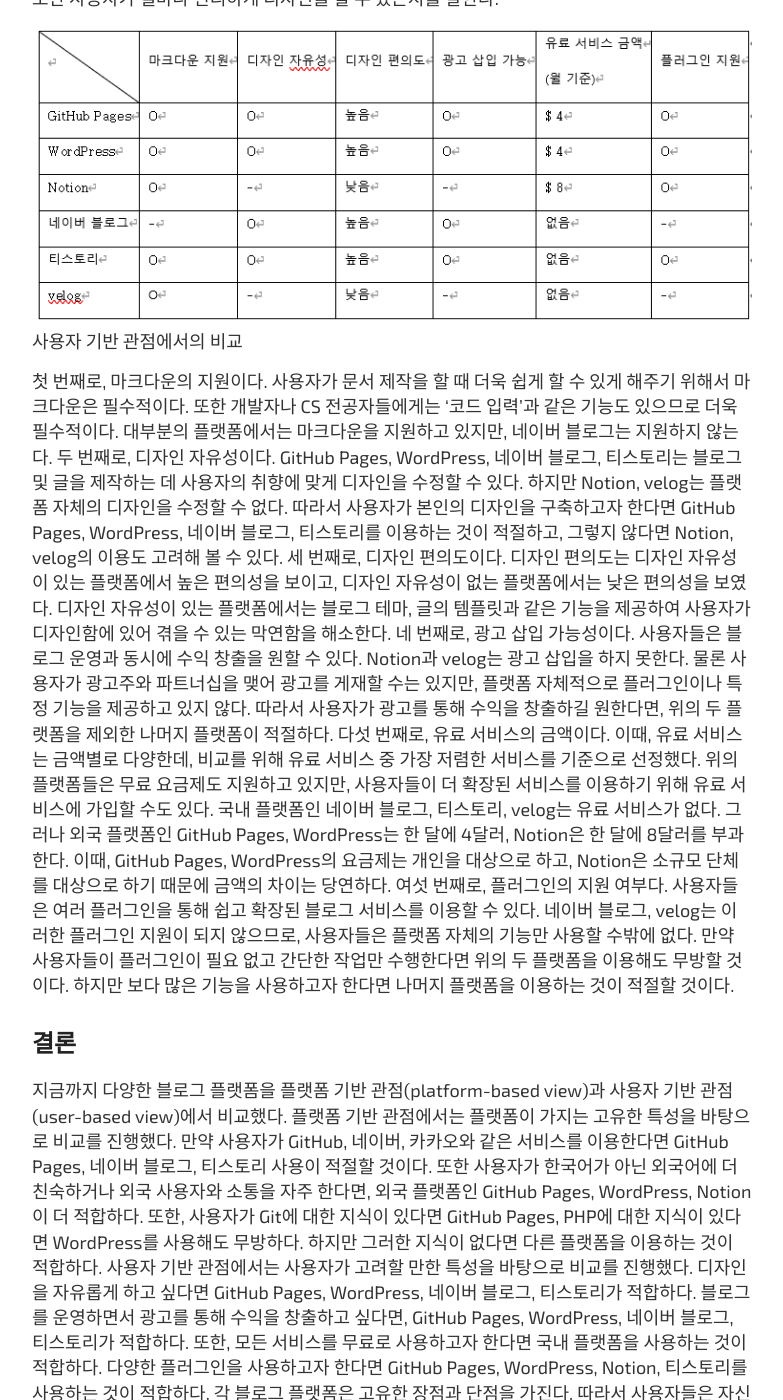
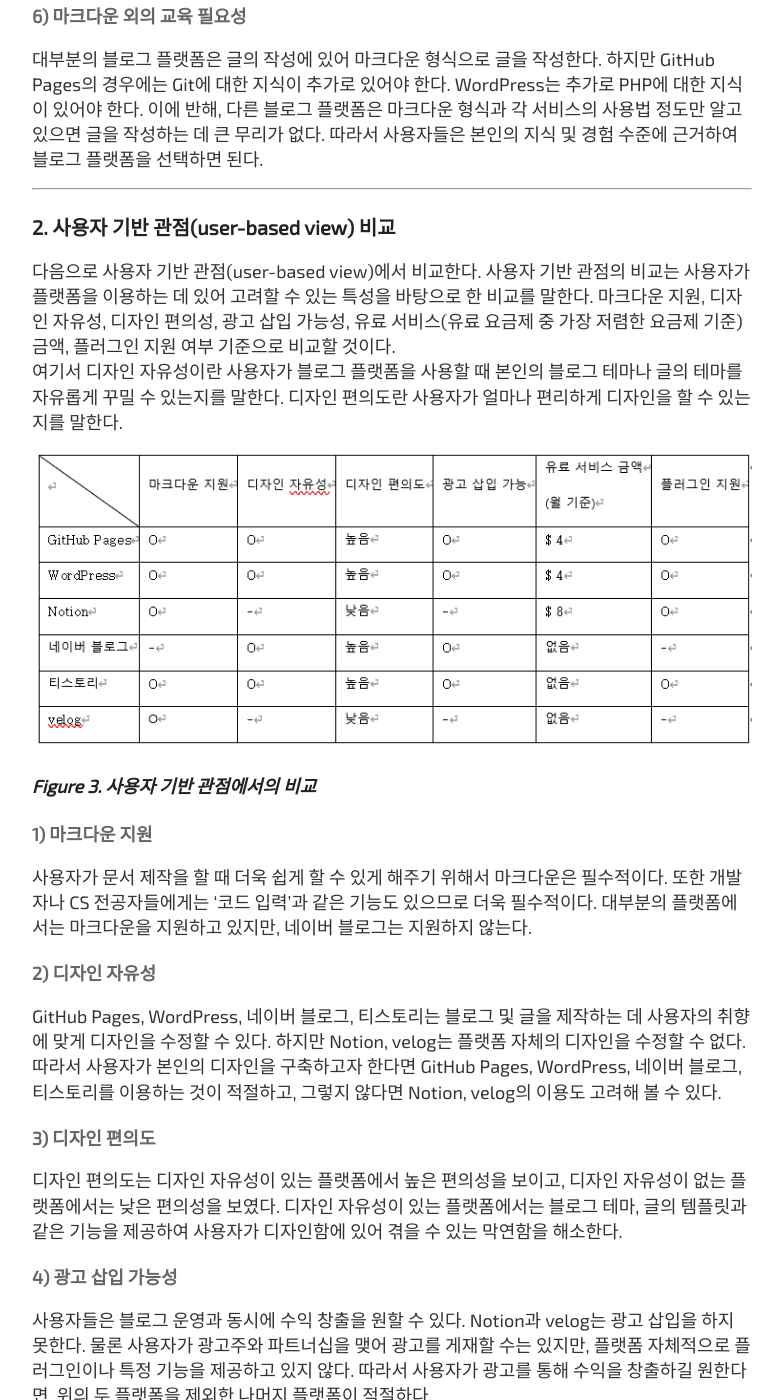
Before and after one commit to ciment1010/ciment1010.github.io, a Jekyll site: the page built from _posts/2023-10-05-개발자 블로그 플랫폼 비교.md, in a window 1280 px wide and 1400 px high, scrolled down 2530 px. Shown: the whole window, without its empty margins (248-1031 px from the left). Built offline with Jekyll 4.4.1, drawn with Linux system fonts in a browser that asks for light colours; some web fonts are replaced; comment, search, counter and statistics services are not loaded; some of the changed text lies outside the part shown.

Commit message:
fix: 내용 수정

```diff
--- a/_posts/2023-10-05-개발자 블로그 플랫폼 비교.md
+++ b/_posts/2023-10-05-개발자 블로그 플랫폼 비교.md
@@ -5,14 +5,16 @@
 tags: 블로그, 플랫폼
 ---
 
-> 요약 – 개발자와 CS 전공자들에게 블로그는 지식 공유의 중요한 수단이다. 하지만 현재는 수많은 블로그 플랫폼이 존재하여, 사용자들이 자신에게 적합한 플랫폼을 선택하는 데 어려움을 겪고 있다. 따라서 GitHub Pages, WordPress, Notion, 네이버 블로그, 티스토리, velog를 플랫폼 기반 관점, 사용자 기반 관점에서 비교하여 각각의 특성을 알아보고자 한다. 플랫폼 기반 관점에서는 플랫폼이 가지는 고유한 특성(운영사(자), 제작 국가, 지원 언어, 용도, 회원 가입의 필요성, 마크다운 외의 교육(언어) 필요성)을 바탕으로 비교한다. 사용자 기반 관점에서는 사용자가 고려할 만한 특성(마크다운 지원, 디자인 자유성, 디자인 편의성, 광고 삽입 가능성, 유료 서비스 금액, 플러그인 지원 여부)을 바탕으로 비교한다. 비교 결과를 통해, 사용자들은 자신의 목적과 필요에 적합한 플랫폼을 선택할 수 있다.
+> 요약 – 개발자와 CS 전공자들에게 블로그는 지식 공유의 중요한 수단이다. 하지만 현재는 수많은 블로그 플랫폼이 존재하여, 사용자들이 자신에게 적합한 플랫폼을 선택하는 데 어려움을 겪고 있다. 따라서 **GitHub Pages, WordPress, Notion, 네이버 블로그, 티스토리, velog**를 플랫폼 기반 관점, 사용자 기반 관점에서 비교하여 각각의 특성을 알아보고자 한다. **플랫폼 기반 관점**에서는 플랫폼이 가지는 고유한 특성(운영사(자), 제작 국가, 지원 언어, 용도, 회원 가입의 필요성, 마크다운 외의 교육(언어) 필요성)을 바탕으로 비교한다. **사용자 기반 관점**에서는 사용자가 고려할 만한 특성(마크다운 지원, 디자인 자유성, 디자인 편의성, 광고 삽입 가능성, 유료 서비스 금액, 플러그인 지원 여부)을 바탕으로 비교한다. 비교 결과를 통해, 사용자들은 자신의 목적과 필요에 적합한 플랫폼을 선택할 수 있다.
 
 ## 서론
-개발자들과 CS 전공자들에게 있어 블로그는 정보와 지식을 공유하는 중요한 창구이다. 이러한 중요성에 따라 오늘날에는 수많은 블로그 플랫폼이 존재한다. 따라서 새로운 개발자들이나 블로그를 시작하려는 사람들에게는 블로그 플랫폼의 선택이 힘들 수 있다.  이 글에서는 대표적인 외국 블로그 플랫폼인 GitHub Pages, WordPress, Notion과 국내 블로그 플랫폼인 네이버 블로그, 티스토리, velog를 비교하고자 한다. 먼저 플랫폼 기반 관점(platform-based view)에서 비교하여, 플랫폼의 특징에 대해 각각 살펴본다. 다음으로 사용자 기반 관점(user-based view)에서 비교하여 어떤 블로그가 사용자의 관점에서 더 유용한지 살펴본다.
+개발자들과 CS 전공자들에게 있어 블로그는 정보와 지식을 공유하는 중요한 창구이다. 이러한 중요성에 따라 오늘날에는 수많은 블로그 플랫폼이 존재한다. 따라서 새로운 개발자들이나 블로그를 시작하려는 사람들에게는 블로그 플랫폼의 선택이 힘들 수 있다.  이 글에서는 대표적인 외국 블로그 플랫폼인 **GitHub Pages, WordPress, Notion**과 국내 블로그 플랫폼인 **네이버 블로그, 티스토리, velog**를 비교하고자 한다. 먼저 **플랫폼 기반 관점(platform-based view)**에서 비교하여, 플랫폼의 특징에 대해 각각 살펴본다. 다음으로 **사용자 기반 관점(user-based view)**에서 비교하여 어떤 블로그가 사용자의 관점에서 더 유용한지 살펴본다.
 <br>
 ![GitHub Pages, Notion의 로고]({{site.baseurl}}/images/20231005/01.png)
 <br>
-GitHub Pages, Notion의 로고
+###### *Figure 1. GitHub Pages, Notion의 로고*
+
+***
 
 ## 본론
 이 글에서는 비교할 블로그 플랫폼으로 GitHub Pages, WordPress, Notion, 네이버 블로그, 티스토리, velog를 택한다. 그리고 이들을 플랫폼 기반 관점, 사용자 기반 관점에서 비교해 보며 각 플랫폼의 특징에 대해 알아보고자 한다.
@@ -22,31 +24,61 @@
 
 ![플랫폼 기반 관점에서의 비교]({{site.baseurl}}/images/20231005/02.png)
 <br>
-플랫폼 기반 관점에서의 비교
-<br>
+###### *Figure 2. 플랫폼 기반 관점에서의 비교*
+
+#### 1) 운영사(자)
 먼저 운영사(자) 항목에서 보면, GitHub Pages, 네이버 블로그, 티스토리는 이미 자사의 서비스 플랫폼이 존재하고, 이에 대한 확장 서비스로 블로그 플랫폼을 운영함을 알 수 있다. 따라서 만약 사용자가 GitHub, 네이버, 카카오를 이용하고 있다면 자사의 블로그 플랫폼을 이용하는 것이 적합하다.
-두 번째와 세 번째는 제작 국가와 지원 언어이다. 국외 플랫폼에서는 당연히 영어를   지원한다. 그리고 한국어와 같은 다른 국가의 언어들도 지원한다. 그러나 한국에서 제작된 블로그 플랫폼의 경우에는 한국어만 지원된다. 따라서 한국어 외의 다른 언어가 더 편하거나 외국인과 교류할 예정이라면 GitHub Pages, WordPress, Notion을, 그렇지 않다면 국내 블로그 플랫폼을 이용하는 것이 적합하다.
-네 번째로 용도이다. 대부분의 블로그 플랫폼은 블로그를 목적으로 운용되고 있으며 Notion의 경우에는 필기 및 위키, 협업의 목적으로 사용된다. 이 글에서는 블로그를 기준으로 살피고 있으므로, 모든 플랫폼은 용도에 있어서 적절하다.
-다섯 번째로 회원가입의 필요성이다. 모든 플랫폼은 서비스를 이용하기 위해서 회원가입이 필요하다. 따라서 사용자들은 해당 서비스 이용 시 회원가입을 필수로 해야 한다. 물론 회원가입을 하지 않아도 조회는 할 수 있지만, 이 글은 블로그의 운영을 목적으로 하므로, 모든 플랫폼에서 회원가입이 필수라고 볼 수 있다.
-여섯 번째로 마크다운 외의 교육 필요성이다. 대부분의 블로그 플랫폼은 글의 작성에 있어 마크다운 형식으로 글을 작성한다. 하지만 GitHub Pages의 경우에는 Git에 대한 지식이 추가로 있어야 한다. WordPress는 추가로 PHP에 대한 지식이 있어야 한다. 이에 반해, 다른 블로그 플랫폼은 마크다운 형식과 각 서비스의 사용법 정도만 알고 있으면 글을 작성하는 데 큰 무리가 없다. 따라서 사용자들은 본인의 지식 및 경험 수준에 근거하여 블로그 플랫폼을 선택하면 된다.
+
+#### 2 & 3) 제작 국가 & 지원 언어
+국외 플랫폼에서는 당연히 영어를   지원한다. 그리고 한국어와 같은 다른 국가의 언어들도 지원한다. 그러나 한국에서 제작된 블로그 플랫폼의 경우에는 한국어만 지원된다. 따라서 한국어 외의 다른 언어가 더 편하거나 외국인과 교류할 예정이라면 GitHub Pages, WordPress, Notion을, 그렇지 않다면 국내 블로그 플랫폼을 이용하는 것이 적합하다.
+
+#### 4) 용도
+대부분의 블로그 플랫폼은 블로그를 목적으로 운용되고 있으며 Notion의 경우에는 필기 및 위키, 협업의 목적으로 사용된다. 이 글에서는 블로그를 기준으로 살피고 있으므로, 모든 플랫폼은 용도에 있어서 적절하다.
+
+#### 5) 회원가입의 필요성
+모든 플랫폼은 서비스를 이용하기 위해서 회원가입이 필요하다. 따라서 사용자들은 해당 서비스 이용 시 회원가입을 필수로 해야 한다. 물론 회원가입을 하지 않아도 조회는 할 수 있지만, 이 글은 블로그의 운영을 목적으로 하므로, 모든 플랫폼에서 회원가입이 필수라고 볼 수 있다.
+
+#### 6) 마크다운 외의 교육 필요성
+대부분의 블로그 플랫폼은 글의 작성에 있어 마크다운 형식으로 글을 작성한다. 하지만 GitHub Pages의 경우에는 Git에 대한 지식이 추가로 있어야 한다. WordPress는 추가로 PHP에 대한 지식이 있어야 한다. 이에 반해, 다른 블로그 플랫폼은 마크다운 형식과 각 서비스의 사용법 정도만 알고 있으면 글을 작성하는 데 큰 무리가 없다. 따라서 사용자들은 본인의 지식 및 경험 수준에 근거하여 블로그 플랫폼을 선택하면 된다.
+
+***
 
 ### 2. 사용자 기반 관점(user-based view) 비교
-다음으로 사용자 기반 관점(user-based view)에서 비교한다. 사용자 기반 관점의 비교는 사용자가 플랫폼을 이용하는 데 있어 고려할 수 있는 특성을 바탕으로 한 비교를 말한다. 마크다운 지원, 디자인 자유성, 디자인 편의성, 광고 삽입 가능성, 유료 서비스(유료 요금제 중 가장 저렴한 요금제 기준) 금액, 플러그인 지원 여부 기준으로 비교할 것이다. 여기서 디자인 자유성이란 사용자가 블로그 플랫폼을 사용할 때 본인의 블로그 테마나 글의 테마를 자유롭게 꾸밀 수 있는지를 말한다. 디자인 편의도란 사용자가 얼마나 편리하게 디자인을 할 수 있는지를 말한다.
+다음으로 사용자 기반 관점(user-based view)에서 비교한다. 사용자 기반 관점의 비교는 사용자가 플랫폼을 이용하는 데 있어 고려할 수 있는 특성을 바탕으로 한 비교를 말한다. 마크다운 지원, 디자인 자유성, 디자인 편의성, 광고 삽입 가능성, 유료 서비스(유료 요금제 중 가장 저렴한 요금제 기준) 금액, 플러그인 지원 여부 기준으로 비교할 것이다.
+<br>
+여기서 디자인 자유성이란 사용자가 블로그 플랫폼을 사용할 때 본인의 블로그 테마나 글의 테마를 자유롭게 꾸밀 수 있는지를 말한다. 디자인 편의도란 사용자가 얼마나 편리하게 디자인을 할 수 있는지를 말한다.
 
 ![사용자 기반 관점에서의 비교]({{site.baseurl}}/images/20231005/03.png)
 <br>
-사용자 기반 관점에서의 비교
-<br>
+###### *Figure 3. 사용자 기반 관점에서의 비교*
 
-첫 번째로, 마크다운의 지원이다. 사용자가 문서 제작을 할 때 더욱 쉽게 할 수 있게 해주기 위해서 마크다운은 필수적이다. 또한 개발자나 CS 전공자들에게는 ‘코드 입력’과 같은 기능도 있으므로 더욱 필수적이다. 대부분의 플랫폼에서는 마크다운을 지원하고 있지만, 네이버 블로그는 지원하지 않는다.
-두 번째로, 디자인 자유성이다. GitHub Pages, WordPress, 네이버 블로그, 티스토리는 블로그 및 글을 제작하는 데 사용자의 취향에 맞게 디자인을 수정할 수 있다. 하지만 Notion, velog는 플랫폼 자체의 디자인을 수정할 수 없다. 따라서 사용자가 본인의 디자인을 구축하고자 한다면 GitHub Pages, WordPress, 네이버 블로그, 티스토리를 이용하는 것이 적절하고, 그렇지 않다면 Notion, velog의 이용도 고려해 볼 수 있다.
-세 번째로, 디자인 편의도이다. 디자인 편의도는 디자인 자유성이 있는 플랫폼에서 높은 편의성을 보이고, 디자인 자유성이 없는 플랫폼에서는 낮은 편의성을 보였다. 디자인 자유성이 있는 플랫폼에서는 블로그 테마, 글의 템플릿과 같은 기능을 제공하여 사용자가 디자인함에 있어 겪을 수 있는 막연함을 해소한다.
-네 번째로, 광고 삽입 가능성이다. 사용자들은 블로그 운영과 동시에 수익 창출을 원할 수 있다. Notion과 velog는 광고 삽입을 하지 못한다. 물론 사용자가 광고주와 파트너십을 맺어 광고를 게재할 수는 있지만, 플랫폼 자체적으로 플러그인이나 특정 기능을 제공하고 있지 않다. 따라서 사용자가 광고를 통해 수익을 창출하길 원한다면, 위의 두 플랫폼을 제외한 나머지 플랫폼이 적절하다.
-다섯 번째로, 유료 서비스의 금액이다. 이때, 유료 서비스는 금액별로 다양한데, 비교를 위해 유료 서비스 중 가장 저렴한 서비스를 기준으로 선정했다. 위의 플랫폼들은 무료 요금제도 지원하고 있지만, 사용자들이 더 확장된 서비스를 이용하기 위해 유료 서비스에 가입할 수도 있다. 국내 플랫폼인 네이버 블로그, 티스토리, velog는 유료 서비스가 없다. 그러나 외국 플랫폼인 GitHub Pages, WordPress는 한 달에 4달러, Notion은 한 달에 8달러를 부과한다. 이때, GitHub Pages, WordPress의 요금제는 개인을 대상으로 하고, Notion은 소규모 단체를 대상으로 하기 때문에 금액의 차이는 당연하다.
-여섯 번째로, 플러그인의 지원 여부다. 사용자들은 여러 플러그인을 통해 쉽고 확장된 블로그 서비스를 이용할 수 있다. 네이버 블로그, velog는 이러한 플러그인 지원이 되지 않으므로, 사용자들은 플랫폼 자체의 기능만 사용할 수밖에 없다. 만약 사용자들이 플러그인이 필요 없고 간단한 작업만 수행한다면 위의 두 플랫폼을 이용해도 무방할 것이다. 하지만 보다 많은 기능을 사용하고자 한다면 나머지 플랫폼을 이용하는 것이 적절할 것이다.
+#### 1) 마크다운 지원
+사용자가 문서 제작을 할 때 더욱 쉽게 할 수 있게 해주기 위해서 마크다운은 필수적이다. 또한 개발자나 CS 전공자들에게는 ‘코드 입력’과 같은 기능도 있으므로 더욱 필수적이다. 대부분의 플랫폼에서는 마크다운을 지원하고 있지만, 네이버 블로그는 지원하지 않는다.
+
+#### 2) 디자인 자유성
+GitHub Pages, WordPress, 네이버 블로그, 티스토리는 블로그 및 글을 제작하는 데 사용자의 취향에 맞게 디자인을 수정할 수 있다. 하지만 Notion, velog는 플랫폼 자체의 디자인을 수정할 수 없다. 따라서 사용자가 본인의 디자인을 구축하고자 한다면 GitHub Pages, WordPress, 네이버 블로그, 티스토리를 이용하는 것이 적절하고, 그렇지 않다면 Notion, velog의 이용도 고려해 볼 수 있다.
+
+#### 3) 디자인 편의도
+디자인 편의도는 디자인 자유성이 있는 플랫폼에서 높은 편의성을 보이고, 디자인 자유성이 없는 플랫폼에서는 낮은 편의성을 보였다. 디자인 자유성이 있는 플랫폼에서는 블로그 테마, 글의 템플릿과 같은 기능을 제공하여 사용자가 디자인함에 있어 겪을 수 있는 막연함을 해소한다.
+
+#### 4) 광고 삽입 가능성
+사용자들은 블로그 운영과 동시에 수익 창출을 원할 수 있다. Notion과 velog는 광고 삽입을 하지 못한다. 물론 사용자가 광고주와 파트너십을 맺어 광고를 게재할 수는 있지만, 플랫폼 자체적으로 플러그인이나 특정 기능을 제공하고 있지 않다. 따라서 사용자가 광고를 통해 수익을 창출하길 원한다면, 위의 두 플랫폼을 제외한 나머지 플랫폼이 적절하다.
+
+
+#### 5) 유료 서비스의 금액
+유료 서비스는 금액별로 다양한데, 비교를 위해 유료 서비스 중 가장 저렴한 서비스를 기준으로 선정했다. 위의 플랫폼들은 무료 요금제도 지원하고 있지만, 사용자들이 더 확장된 서비스를 이용하기 위해 유료 서비스에 가입할 수도 있다. 국내 플랫폼인 네이버 블로그, 티스토리, velog는 유료 서비스가 없다. 그러나 외국 플랫폼인 GitHub Pages, WordPress는 한 달에 4달러, Notion은 한 달에 8달러를 부과한다. 이때, GitHub Pages, WordPress의 요금제는 개인을 대상으로 하고, Notion은 소규모 단체를 대상으로 하기 때문에 금액의 차이는 당연하다.
+
+
+#### 6) 플러그인 지원 여부
+사용자들은 여러 플러그인을 통해 쉽고 확장된 블로그 서비스를 이용할 수 있다. 네이버 블로그, velog는 이러한 플러그인 지원이 되지 않으므로, 사용자들은 플랫폼 자체의 기능만 사용할 수밖에 없다. 만약 사용자들이 플러그인이 필요 없고 간단한 작업만 수행한다면 위의 두 플랫폼을 이용해도 무방할 것이다. 하지만 보다 많은 기능을 사용하고자 한다면 나머지 플랫폼을 이용하는 것이 적절할 것이다.
+
+***
 
 ## 결론
 지금까지 다양한 블로그 플랫폼을 플랫폼 기반 관점(platform-based view)과 사용자 기반 관점(user-based view)에서 비교했다.
+<br>
 플랫폼 기반 관점에서는 플랫폼이 가지는 고유한 특성을 바탕으로 비교를 진행했다. 만약 사용자가 GitHub, 네이버, 카카오와 같은 서비스를 이용한다면 GitHub Pages, 네이버 블로그, 티스토리 사용이 적절할 것이다. 또한 사용자가 한국어가 아닌 외국어에 더 친숙하거나 외국 사용자와 소통을 자주 한다면, 외국 플랫폼인 GitHub Pages, WordPress, Notion이 더 적합하다. 또한, 사용자가 Git에 대한 지식이 있다면 GitHub Pages, PHP에 대한 지식이 있다면 WordPress를 사용해도 무방하다. 하지만 그러한 지식이 없다면 다른 플랫폼을 이용하는 것이 적합하다.
+<br>
 사용자 기반 관점에서는 사용자가 고려할 만한 특성을 바탕으로 비교를 진행했다. 디자인을 자유롭게 하고 싶다면 GitHub Pages, WordPress, 네이버 블로그, 티스토리가 적합하다. 블로그를 운영하면서 광고를 통해 수익을 창출하고 싶다면, GitHub Pages, WordPress, 네이버 블로그, 티스토리가 적합하다. 또한, 모든 서비스를 무료로 사용하고자 한다면 국내 플랫폼을 사용하는 것이 적합하다. 다양한 플러그인을 사용하고자 한다면 GitHub Pages, WordPress, Notion, 티스토리를 사용하는 것이 적합하다.
-각 블로그 플랫폼은 고유한 장점과 단점을 가진다. 따라서 사용자들은 자신들의 목적과 필요에 따라 가장 적합한 플랫폼을 선택하는 것이 중요하다. 이때, 사용자들은 위와 같은 비교 결과를 참고한다면, 더욱 효율적으로 블로그 플랫폼의 선택 및 운영을 할 수 있을 것이다.
+<br>
+각 블로그 플랫폼은 고유한 장점과 단점을 가진다. 따라서 **사용자들은 자신들의 목적과 필요에 따라 가장 적합한 플랫폼을 선택하는 것이 중요**하다. 이때, 사용자들은 위와 같은 비교 결과를 참고한다면, 더욱 효율적으로 블로그 플랫폼의 선택 및 운영을 할 수 있을 것이다.
```
